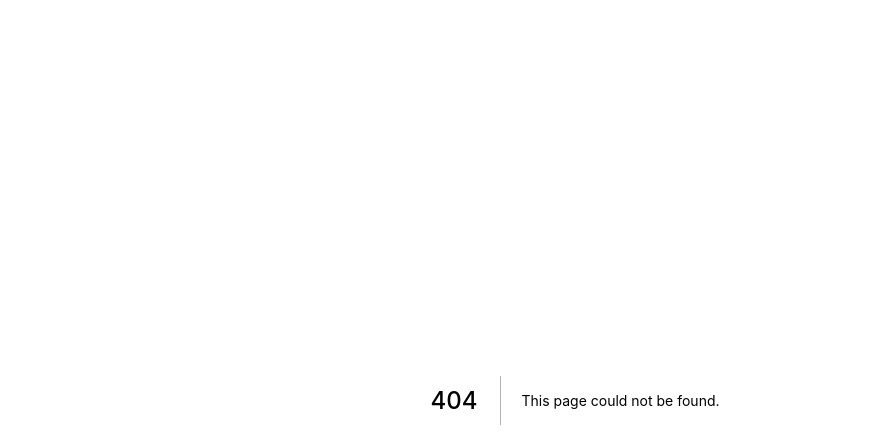
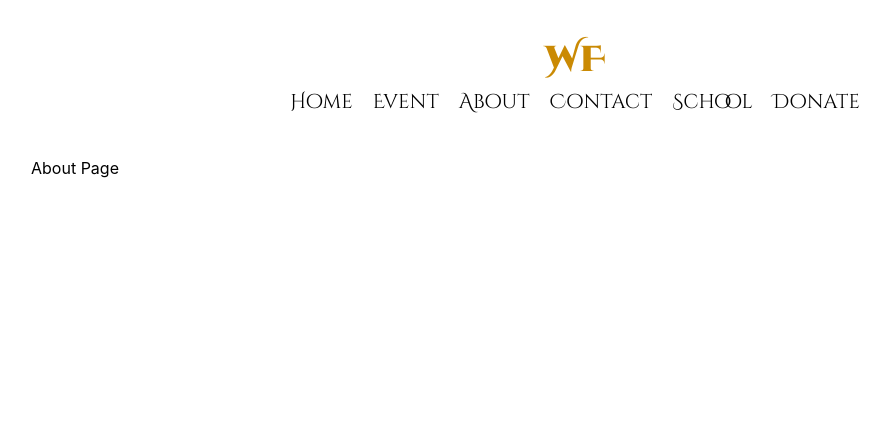
Before and after one commit to wfic/site, a Next.js app: page /about in a window 1280 px wide. Before the commit this address had no page. Shown: the top 448 px of the page, without its empty margins (65-955 px from the left). Built offline with nearby package versions, Linux system fonts and the light colour scheme.

Commit message:
pages creation complete with navbar

```diff
--- /dev/null
+++ b/components/Nav.js
@@ -0,0 +1,99 @@
+import React, {useState} from 'react'
+import Link from 'next/link'
+
+import { HiOutlineMenuAlt3 } from 'react-icons/hi'
+
+import style from '../styles/Home.module.css'
+
+function Nav() {
+    const [isOpen, setIsOpen] = useState(false)
+
+    function toggleMenu() {
+        setIsOpen(!isOpen)
+    }
+    function closeMenu() {
+        setIsOpen(false)
+    }
+  return (
+    <>
+        <nav className="w-full flex justify-between md:items-center md:flex-col py-10">
+            <div className="logo text-4xl font-Cinzel font-black text-yellow-600">
+                WF
+            </div>
+            <div className="links hidden md:block">
+                <ul className="flex flex-col md:flex-row md:space-x-5 text-xl font-Cinzel pt-2 font-light ">
+                    <li className={style.buttonUnderlineAnim}>
+                        <Link href="/">
+                            Home
+                        </Link>
+                    </li>
+                    <li className={style.buttonUnderlineAnim}>
+                        <Link href="/event">
+                            Event
+                        </Link>
+                    </li>
+                    <li className={style.buttonUnderlineAnim}>
+                        <Link href="/about">
+                            About
+                        </Link>
+                    </li>
+                    <li className={style.buttonUnderlineAnim}>
+                        <Link href="/contact">
+                            Contact
+                        </Link>
+                    </li>
+                    <li className={style.buttonUnderlineAnim}>
+                        <Link href="/school">
+                            School
+                        </Link>
+                    </li>
+                    <li className={style.buttonUnderlineAnim}>
+                        <Link href="/donate">
+                            Donate
+                        </Link>
+                    </li>
+                </ul>
+            </div>
+            <div className="ham md:hidden">
+                <HiOutlineMenuAlt3 className="text-3xl text-yellow-600 cursor-pointer" onClick={toggleMenu}/>
+            </div>
+        </nav>
+        <div className={isOpen ? "mobileLinks md:hidden absolute top-[120px] left-1/2 -translate-x-[50%] bg-yellow-200 w-3/4 h-2/3 grid place-content-center transition-all duration-300" : "hidden"}>
+            <ul className="text-center space-y-5 text-xl font-Cinzel pt-2 font-light ">
+                <li className={style.mobileMenuLink} onClick={closeMenu}>
+                    <Link href="/">
+                        Home
+                    </Link>
+                </li>
+                <li className={style.mobileMenuLink} onClick={closeMenu}>
+                    <Link href="/event">
+                        Event
+                    </Link>
+                </li>
+                <li className={style.mobileMenuLink} onClick={closeMenu}>
+                    <Link href="/about">
+                        About
+                    </Link>
+                </li>
+                <li className={style.mobileMenuLink} onClick={closeMenu}>
+                    <Link href="/contact">
+                        Contact
+                    </Link>
+                </li>
+                <li className={style.mobileMenuLink} onClick={closeMenu}>
+                    <Link href="/school">
+                        School
+                    </Link>
+                </li>
+                <li className={style.mobileMenuLink} onClick={closeMenu}>
+                    <Link href="/donate">
+                        Donate
+                    </Link>
+                </li>
+            </ul>
+        </div>
+    </>
+  )
+}
+
+export default Nav
--- /dev/null
+++ b/pages/about.js
@@ -0,0 +1,25 @@
+import React from 'react'
+import Head from 'next/head'
+
+import Nav from '../components/Nav'
+
+
+function about() {
+  return (
+    <>
+        <Head>
+            <title>Wichita Falls Islamic Community Mosque | About</title>
+            <meta name="description" content="Developed by psylab" />
+            {/* Change your Icon */}
+            <link rel="icon" href="/favicon.ico" />
+        </Head>
+        <Nav />
+
+        <main className="container">
+            <div>About Page</div>
+        </main>
+    </>
+  )
+}
+
+export default about
--- /dev/null
+++ b/pages/contact.js
@@ -0,0 +1,23 @@
+import React from 'react'
+import Head from 'next/head'
+import Nav from '../components/Nav'
+
+function contact() {
+  return (
+    <>
+        <Head>
+            <title>Wichita Falls Islamic Community Mosque | Contact</title>
+            <meta name="description" content="Developed by psylab" />
+            {/* Change your Icon */}
+            <link rel="icon" href="/favicon.ico" />
+        </Head>
+        <Nav />
+
+        <main className="container">
+            <div>Contact Page</div>
+        </main>
+    </>
+  )
+}
+
+export default contact
--- /dev/null
+++ b/pages/donate.js
@@ -0,0 +1,25 @@
+import React from 'react'
+import Head from 'next/head'
+
+import Nav from '../components/Nav'
+
+
+function donate() {
+  return (
+    <>
+        <Head>
+            <title>Wichita Falls Islamic Community Mosque | Contact</title>
+            <meta name="description" content="Developed by psylab" />
+            {/* Change your Icon */}
+            <link rel="icon" href="/favicon.ico" />
+        </Head>
+        <Nav />
+
+        <main className="container">
+            <div>Donation Page</div>
+        </main>
+    </>
+  )
+}
+
+export default donate
--- /dev/null
+++ b/pages/event.js
@@ -0,0 +1,24 @@
+import React from 'react'
+import Head from 'next/head'
+
+import Nav from '../components/Nav'
+
+
+function event() {
+  return (
+    <>
+        <Head>
+            <title>Wichita Falls Islamic Community Mosque | Events</title>
+            <meta name="description" content="Developed by psylab" />
+            {/* Change your Icon */}
+            <link rel="icon" href="/favicon.ico" />
+        </Head>
+        <Nav />
+        <main className="container">
+            <div>Event Page</div>
+        </main>
+    </>
+  )
+}
+
+export default event
--- a/pages/index.js
+++ b/pages/index.js
@@ -2,24 +2,23 @@ import Head from 'next/head'
 import Image from 'next/image'
 import Link from 'next/link'
 
-import {AiFillEdit} from 'react-icons/ai'
+import Nav from '../components/Nav'
 
 export default function Home() {
   return (
-    <div className="bg-[url('/img/hero.jpg')] bg-no-repeat bg-cover backdrop-blur-sm">
+    <div className="">
       <Head>
-        <title>Next Starter</title>
-        <meta name="description" content="Organized by psylab" />
+        <title>Wichita Falls Islamic Community Mosque | Home</title>
+        <meta name="description" content="Developed by psylab" />
+        {/* Google Fonts */}
+        <link href="https://fonts.googleapis.com/css2?family=Cinzel+Decorative:wght@400;700;900&display=swap" rel="stylesheet"></link>
         {/* Change your Icon */}
         <link rel="icon" href="/favicon.ico" />
       </Head>
 
-      <main className="container h-[100vh] grid place-content-center relative">
-
-        <div className="text-6xl lg:text-8xl font-extrabold lg:w-2/3 bg-clip-text text-transparent bg-gradient-to-r from-indigo-800 to-fuchsia-500">Start your project from here..</div>
-        <div className="flex items-center text-xl py-5 text-gray-700 ">
-          <AiFillEdit className="text-xl mr-3 text-indigo-600" /> Edit <span className="bg-gray-200 text-blue-600 px-2 pb-1 ring-1 rounded-lg mx-2">pages/index.js</span> to start...
-        </div>
+        <Nav />
+      <main className="container relative">
+          <div>Home Page</div>
       </main>
     </div>
   )
--- /dev/null
+++ b/pages/school.js
@@ -0,0 +1,25 @@
+import React from 'react'
+import Head from 'next/head'
+
+import Nav from '../components/Nav'
+
+
+function school() {
+  return (
+    <>
+        <Head>
+            <title>Wichita Falls Islamic Community Mosque | School</title>
+            <meta name="description" content="Developed by psylab" />
+            {/* Change your Icon */}
+            <link rel="icon" href="/favicon.ico" />
+        </Head>
+        <Nav />
+
+        <main className="container">
+            <div>School Page</div>
+        </main>
+    </>
+  )
+}
+
+export default school
--- a/styles/Home.module.css
+++ b/styles/Home.module.css
@@ -1,2 +1,32 @@
 /* Custom Css Styles */
 /* Import it to js file | import styles from 'this file path' | */
+.buttonUnderlineAnim{
+    position: relative;
+    cursor: pointer;
+}
+.buttonUnderlineAnim:hover{
+    color: rgb(202,138, 4);
+}
+.buttonUnderlineAnim::before{
+    content: "";
+    position: absolute;
+    bottom: -4px;
+    left: 0;
+    width: 0%;
+    height: 2px;
+    background-color: rgb(202,138, 4);
+    transition: .4s;
+}
+
+.buttonUnderlineAnim:hover:before{
+    width: 100%;
+}
+
+.mobileMenuLink{
+    color: rgb(202,138, 4);
+    text-decoration: none;
+    font-size: 1.2rem;
+    font-weight: bold;
+    transition: .4s;
+    cursor: pointer;
+}
--- a/styles/globals.css
+++ b/styles/globals.css
@@ -1,3 +1,4 @@
+@import url('https://fonts.googleapis.com/css2?family=Cinzel+Decorative:wght@400;700;900&display=swap');
 html,
 body {
   padding: 0;
@@ -11,6 +12,6 @@ body {
 
 @layer components {
     .container-layer {
-        @apply px-5 py-5 sm:px-20 md:px-36 lg:px-48 xl:px-64;
+        /* @apply px-5 py-5 sm:px-20 md:px-36 lg:px-48 xl:px-64; */
     }
 }
--- a/tailwind.config.js
+++ b/tailwind.config.js
@@ -4,15 +4,19 @@ module.exports = {
       "./components/**/*.{js,ts,jsx,tsx}",
     ],
   theme: {
-    extend: {},
+    extend: {
+        fontFamily: {
+            "Cinzel": ['Cinzel Decorative', 'cursive']
+        }
+    },
     container: {
       center: true,
       padding: {
         DEFAULT: '1rem',
         sm: '2rem',
         lg: '4rem',
-        xl: '5rem',
-        '2xl': '6rem',
+        xl: '6rem',
+        '2xl': '12rem',
       },
     },
   },
```
